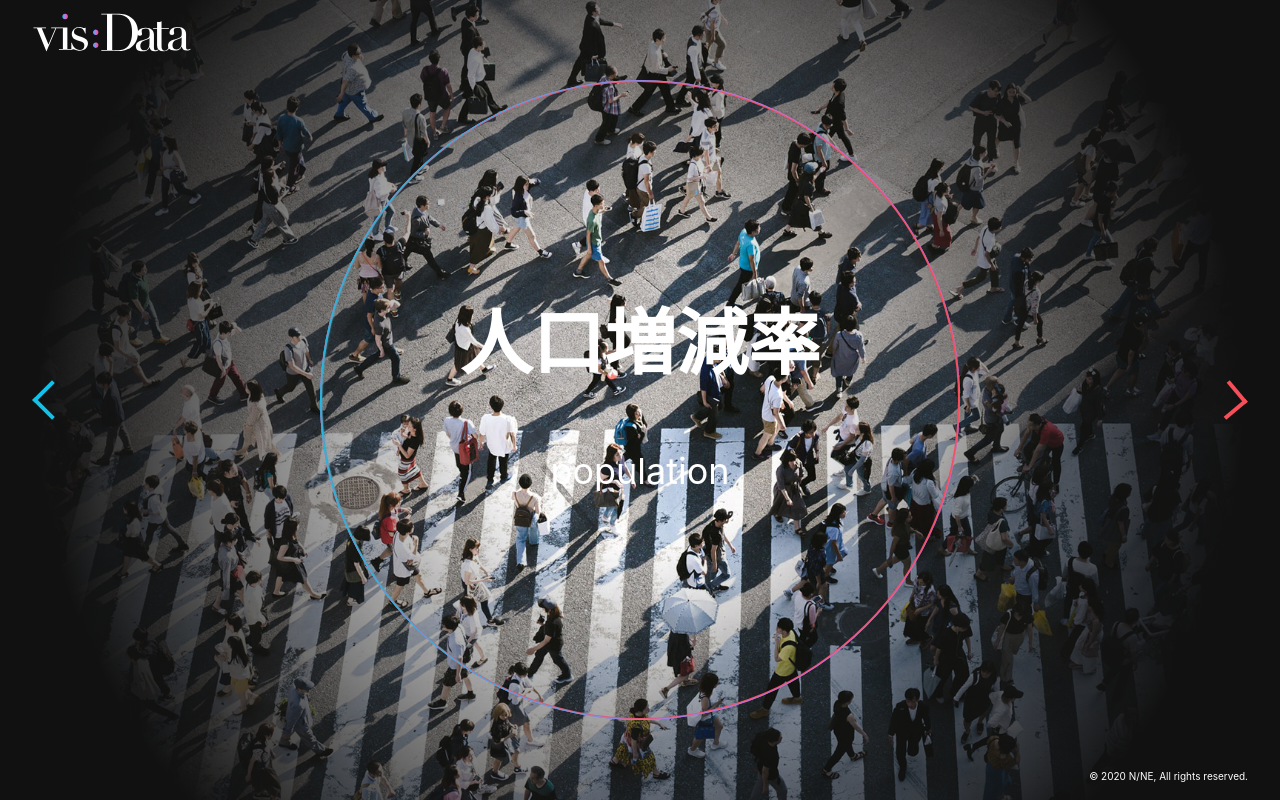
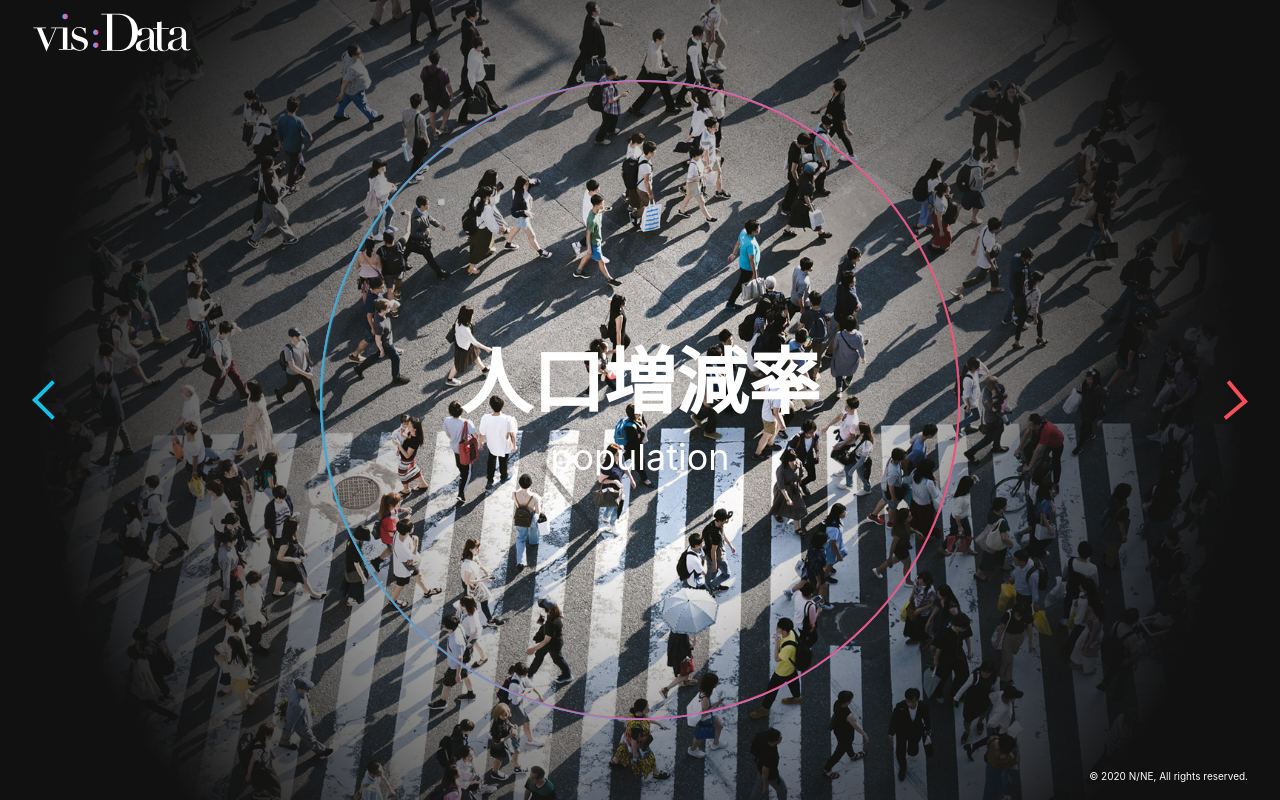
Before and after one commit to InumberX/vis-data, a Nuxt app in the folder src/nuxt/visData/: page / in a window 1280 px wide. Built offline with nearby package versions, Linux system fonts and the light colour scheme.

Commit message:
Update SlideTitle.vue

```diff
--- a/src/nuxt/visData/components/common/SlideTitle.vue
+++ b/src/nuxt/visData/components/common/SlideTitle.vue
@@ -136,10 +136,11 @@ export default {
   display: inline-block;
 }
 .slide-ttl-sub {
-  display: inline-block;
+  display: block;
   font-size: 2rem;
   font-weight: 400;
   transition: 0.3s font-size;
+  line-height: 1;
 }
 .slide-ttl-mn-box {
   display: block;
```
